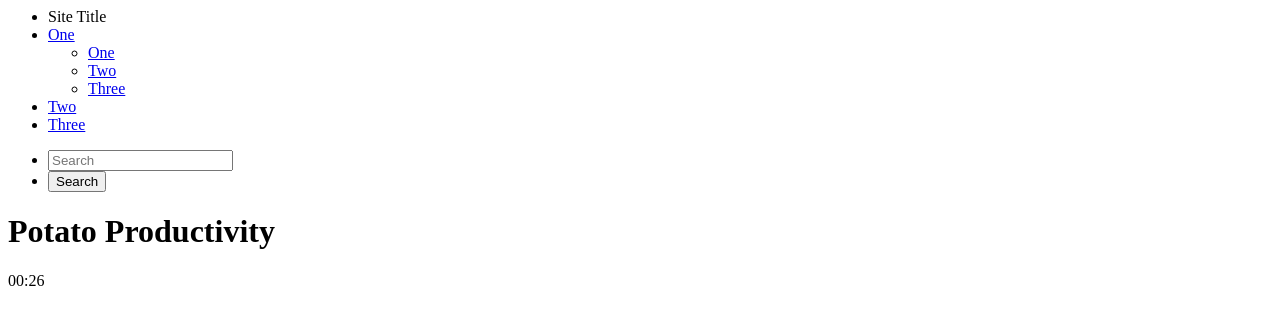
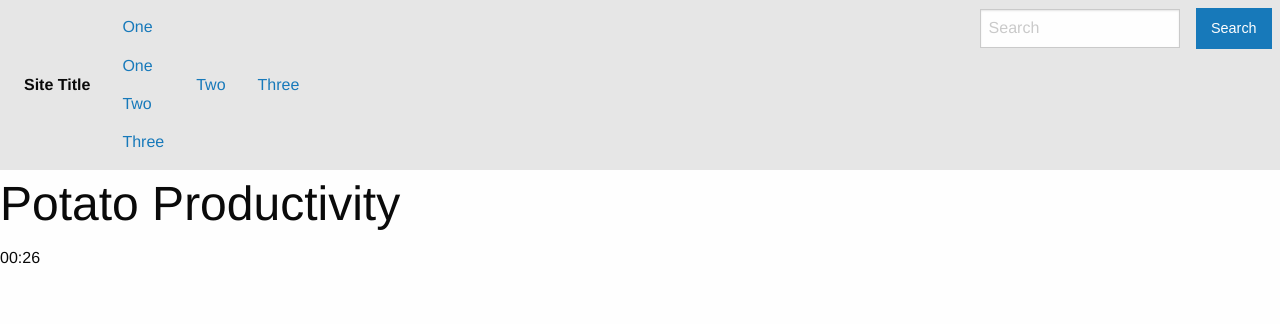
Before and after one commit to JFreyra/ExpertFishermen_LiokV_ChenA_Freyra_XiangW, a plain HTML site: page templates/home.html in a window 1280 px wide. Drawn offline with Linux system fonts and the light colour scheme.

Commit message:
kldjkj;adklfj

```diff
--- a/templates/home.html
+++ b/templates/home.html
@@ -3,8 +3,8 @@
 
 <head>
 <title>homepage</title>
-<link type="text/css" rel="stylesheet" src="static/css/foundation.min.css">
-<link type="text/css" rel="stylesheet" src="static/css/app.css">
+<link type="text/css" rel="stylesheet" href="/static/css/foundation.min.css">
+<link type="text/css" rel="stylesheet" href="/static/css/app.css">
 </head>
 
 <body>
```
